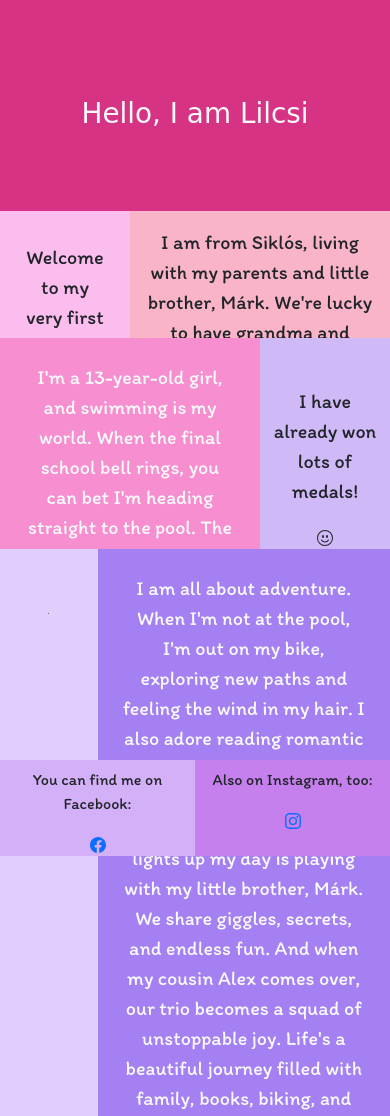
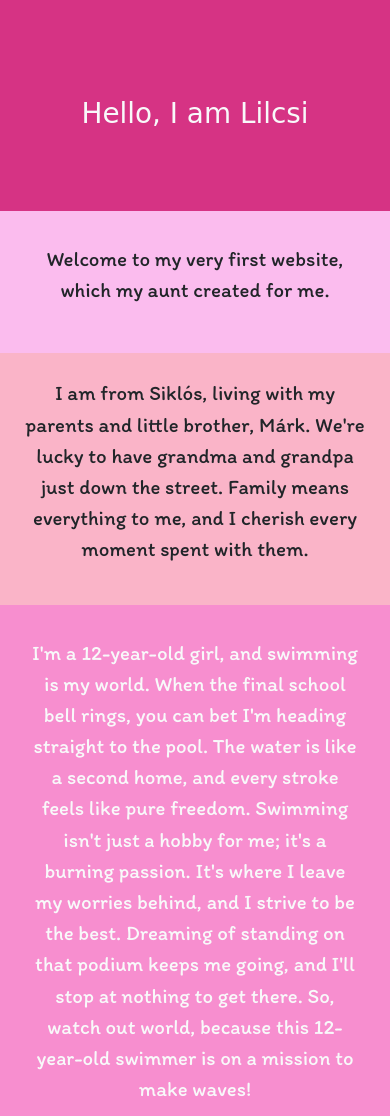
Before and after one commit to gitbernix/Lilcsi, a plain HTML site: page index.html in a window 390 px wide. Shown: the top 1116 px of the page. Drawn offline with nearby package versions, Linux system fonts and the light colour scheme; a web font is replaced by a local one.

Commit message:
mobil perfect this way

```diff
--- a/index.html
+++ b/index.html
@@ -3,7 +3,7 @@
     <head>
         <meta charset="utf-8" />
         <meta name="viewport" content="width=device-width, initial-scale=1" />
-        <title>Bootstrap demo</title>
+        <title>Lilcsi's first website</title>
         <link
             href="https://cdn.jsdelivr.net/npm/bootstrap@5.3.2/dist/css/bootstrap.min.css"
             rel="stylesheet"
@@ -27,9 +27,9 @@
     <body>
         <main>
             <div class="container-fluid">
-                <div class="lilcsi-one row">
+                <div class="lilcsi-one row col-12 col-md-12">
                     <h1
-                        class="lilcsi-one-text fs-1 pt-4 text-light d-flex justify-content-center align-items-center"
+                        class="lilcsi-one-text col-12 col-md-12 fs-1 pt-4 text-light d-flex justify-content-center align-items-center lh-1"
                     >
                         Hello, I am Lilcsi
                     </h1>
@@ -39,7 +39,7 @@
             <div class="container-fluid">
                 <div class="second row">
                     <div
-                        class="lilcsi-two fs-5 col-4 d-flex justify-content-center align-items-center text-center p-4 --bs-secondary-bg"
+                        class="lilcsi-two col-12 col-md-4 fs-5 d-flex justify-content-center align-items-center text-center p-4 --bs-secondary-bg"
                     >
                         <p>
                             Welcome to my very first website, which my aunt
@@ -47,7 +47,7 @@
                         </p>
                     </div>
                     <div
-                        class="lilcsi-three fs-5 col-8 p-3 text-center d-flex justify-content-center align-items-center --bs-secondary-bg"
+                        class="lilcsi-three col-12 col-md-8 fs-5 p-3 text-center d-flex justify-content-center align-items-center --bs-secondary-b"
                     >
                         <p>
                             I am from Siklós, living with my parents and little
@@ -63,10 +63,10 @@
             <div class="container-fluid">
                 <div class="third row">
                     <div
-                        class="lilcsi-four fs-5 col-8 py-4 px-4 d-flex justify-content-center align-items-center text-center text-light"
+                        class="lilcsi-four col-12 col-md-8 fs-5 py-4 px-4 d-flex justify-content-center align-items-center text-center text-light"
                     >
                         <p>
-                            I'm a 13-year-old girl, and swimming is my world.
+                            I'm a 12-year-old girl, and swimming is my world.
                             When the final school bell rings, you can bet I'm
                             heading straight to the pool. The water is like a
                             second home, and every stroke feels like pure
@@ -75,12 +75,12 @@
                             behind, and I strive to be the best. Dreaming of
                             standing on that podium keeps me going, and I'll
                             stop at nothing to get there. So, watch out world,
-                            because this 13-year-old swimmer is on a mission to
+                            because this 12-year-old swimmer is on a mission to
                             make waves!
                         </p>
                     </div>
                     <div
-                        class="lilcsi-five fs-5 col-4 pt-5 text-center --bs-secondary-bg"
+                        class="lilcsi-five col-12 col-md-4 fs-5 p-4 text-center --bs-secondary-bg d-flex justify-content-center align-items-center"
                     >
                         <p>I have already won lots of medals!</p>
                         <svg
@@ -105,12 +105,12 @@
             <div class="container-fluid">
                 <div class="fourth row">
                     <div
-                        class="lilcsi-six fs-5 col-3 p-5 text-center --bs-secondary-bg"
+                        class="lilcsi-six col-12 col-md-3 fs-5 p-5 text-center --bs-secondary-bg d-flex justify-content-center align-items-center"
                     >
                         <img src="lili2.jpg" alt="" />
                     </div>
                     <div
-                        class="lilcsi-seven fs-5 col-9 p-4 d-flex justify-content-center align-items-center text-center text-light"
+                        class="lilcsi-seven col-12 col-md-9 fs-5 p-4 d-flex justify-content-center align-items-center text-center text-light"
                     >
                         <p>
                             I am all about adventure. When I'm not at the pool,
@@ -123,7 +123,7 @@
                             cousin Alex comes over, our trio becomes a squad of
                             unstoppable joy. Life's a beautiful journey filled
                             with family, books, biking, and the magic of being
-                            13.
+                            12.
                         </p>
                     </div>
                 </div>
@@ -132,15 +132,15 @@
             <div class="container-fluid">
                 <div class="fifth row">
                     <div
-                        class="lilcsi-eight col-6 pt-2 text-center --bs-secondary-bg"
+                        class="lilcsi-eight col-12 col-md-6 p-4 text-center --bs-secondary-bg d-flex justify-content-center align-items-center"
                     >
                         <p>You can find me on Facebook:</p>
                         <a href="https://www.facebook.com/lili.krusoczki.3"
                             ><svg
                                 class="icon-fb"
                                 xmlns="http://www.w3.org/2000/svg"
-                                width="16"
-                                height="16"
+                                width="20"
+                                height="20"
                                 fill="currentColor"
                                 class="bi bi-facebook"
                                 viewBox="0 0 16 16"
@@ -151,14 +151,14 @@
                         ></a>
                     </div>
                     <div
-                        class="lilcsi-nine col-6 pt-2 text-center --bs-secondary-bg"
+                        class="lilcsi-nine col-12 col-md-6 p-4 text-center --bs-secondary-bg"
                     >
                         <p>Also on Instagram, too:</p>
                         <a href="https://www.instagram.com/lilikrusoczki/"
                             ><svg
                                 xmlns="http://www.w3.org/2000/svg"
-                                width="16"
-                                height="16"
+                                width="20"
+                                height="20"
                                 fill="currentColor"
                                 class="bi bi-instagram"
                                 viewBox="0 0 16 16"
--- a/style.scss
+++ b/style.scss
@@ -6,6 +6,7 @@
 
 .lilcsi-one {
     background-color: #d63384;
+    width: 100vw;
     height: 25vh;
     &-text {
         font-family: 'Borel', cursive;
@@ -15,6 +16,8 @@
 
 p {
     font-family: 'Itim', cursive;
+    font-size: 1.3rem;
+    padding: 0.5rem;
 }
 
 .lilcsi-two {
@@ -50,19 +53,19 @@ p {
 }
 
 .second {
-    height: 15vh;
+    max-height: 15%;
 }
 
 .third {
-    height: 25vh;
+    max-height: 25%;
 }
 
 .fourth {
-    height: 25vh;
+    max-height: 25%;
 }
 
 .fifth {
-    height: 10vh;
+    max-height: 10%;
 }
 
 .icon-fb:hover {
@@ -74,6 +77,45 @@ p {
 }
 
 img {
-    width: 40%;
+    max-width: 40%;
     border-radius: 10%;
 }
+
+@media only screen and (max-width: 998px) {
+    .lilcsi-two {
+        max-height: 100%;
+        display: flex;
+        flex-direction: column;
+    }
+
+    .lilcsi-three {
+        max-height: 100%;
+        display: flex;
+        flex-direction: column;
+    }
+    .lilcsi-four {
+        max-height: 100%;
+        display: flex;
+        flex-direction: column;
+    }
+    .lilcsi-five {
+        max-height: 100%;
+        display: flex;
+        flex-direction: column;
+    }
+    .lilcsi-six {
+        max-height: 100%;
+        display: flex;
+        flex-direction: column;
+    }
+    .lilcsi-seven {
+        max-height: 100%;
+        display: flex;
+        flex-direction: column;
+    }
+    .lilcsi-eight {
+        max-height: 100%;
+        display: flex;
+        flex-direction: column;
+    }
+}
```
Also changed, not shown: style.css, 1 other file.
